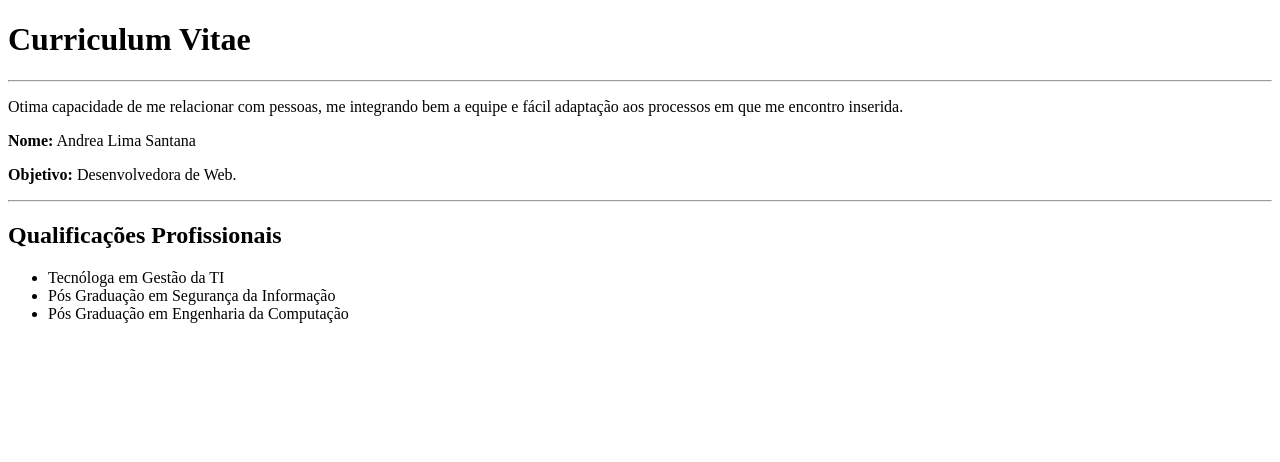
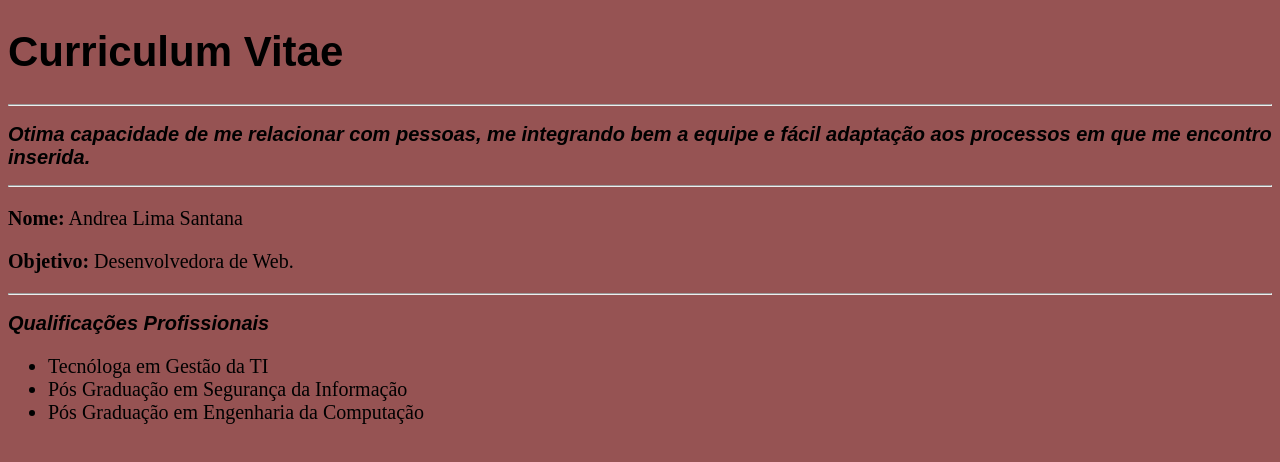
Before and after one commit to decasanta/Curriculo, a plain HTML site: page index.html in a window 1280 px wide. Drawn offline with Linux system fonts and the light colour scheme.

Commit message:
curriculo customizado

```diff
--- a/index.css
+++ b/index.css
@@ -1,36 +1,23 @@
 body{
-    background-color: darkgray;
+    background-color: rgb(150, 83, 83);
 }
 h1{
-    color: red;
+    color: black;
     font-family: Arial;
-    font-size: 60px;
+    font-size: 42px;
 
 }
 h2{
-    font-size: 40px;
+    font-size: 20px;
     font-style: italic;
     font-family: Arial, Helvetica, sans-serif;
-    font-weight:normal;
-}
-
-h3{
-    text-transform: capitalize;
-    font-size: 38px;
-    text-align: center;
-    text-decoration: overline;
-    background-color: aqua;
+    font-weight:bolder;
 }
 
 p{
-    font-size: 28px;
-    text-align: left;
-    text-indent: 58px;
-    color: blue;
-    font-variant: small-caps;
-    font-weight: bold;
+    font-size: 20px;
 }
-a{
-    text-decoration: none;
-    font-variant: normal;
+
+ul{
+    font-size: 20px;
 }
--- a/index.html
+++ b/index.html
@@ -4,11 +4,13 @@
     <meta charset="UTF-8">
     <meta name="viewport" content="width=device-width, initial-scale=1.0">
     <title>Meu Currículo</title>
+     <link rel="stylesheet" href="index.css">
 </head>
 <body>
     <h1>Curriculum Vitae</h1>
     <hr>
-    <p> Otima capacidade de me relacionar com pessoas, me integrando bem a equipe e fácil adaptação aos processos em que me encontro inserida.</p>
+    <h2> Otima capacidade de me relacionar com pessoas, me integrando bem a equipe e fácil adaptação aos processos em que me encontro inserida.</h2>
+    <hr>
 <p><B>Nome:</B> Andrea Lima Santana</p>
 <P><B>Objetivo:</B> Desenvolvedora de Web.</P>
 <hr>
```
